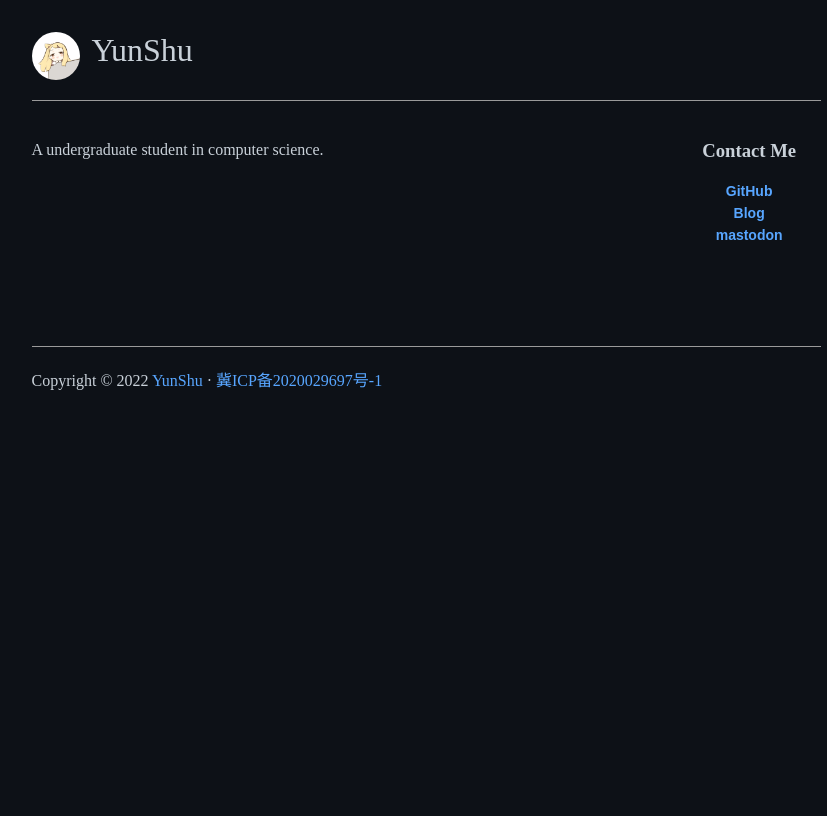
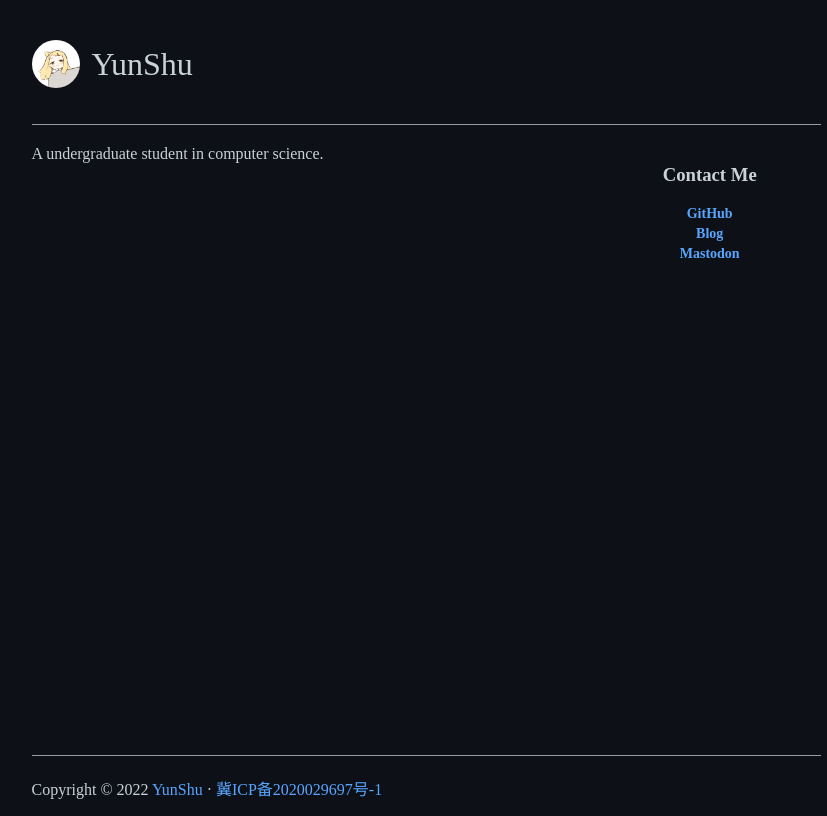
Before and after one commit to Selflocking/Profile, a React (Vite) app: page / in a window 1280 px wide. Shown: the whole page, without its empty margins (214-1041 px from the left). Built offline with nearby package versions, Linux system fonts and the light colour scheme.

Commit message:
feat: better profile page

```diff
--- a/src/App.css
+++ b/src/App.css
@@ -2,4 +2,14 @@
     max-width: 789px;
     min-width: 320px;
     margin: 0 auto;
+    /* padding: 0; */
+    display: flex;
+    flex-direction: column;
+    min-height: 100vh;
 }
+
+.SplitLine {
+    border-width: 1px 0 0 0;
+    /* border-color: aliceblue; */
+    margin: 20px 0;
+}
--- a/src/App.jsx
+++ b/src/App.jsx
@@ -5,13 +5,7 @@ import Content from './Content'
 
 const SplitLine = () => {
   return (
-    <hr
-      style={{
-        borderWidth: "1px 0 0 0",
-        // borderColor: "rgb(48 54 61)"
-        margin: "20px 0"
-      }}
-    />
+    <hr className="SplitLine" />
   )
 }
 
@@ -20,9 +14,9 @@ function App() {
   return (
     <div className="App">
       <Profile />
-      <SplitLine/>
+      <SplitLine />
       <Content />
-      <SplitLine/>
+      <SplitLine />
       <Footer />
     </div>
   )
--- /dev/null
+++ b/src/Content.css
@@ -0,0 +1,78 @@
+.Content {
+    display: flex;
+    flex-wrap: nowrap;
+    flex:1;
+    margin-bottom: 100px;
+    /* min-height: 50vh; */
+}
+
+/* .ContactMe {
+    min-width: 30vw;
+    display: flex;
+    flex-direction: column;
+    max-height: 100px;
+}
+*/
+
+.AboutMe {
+    min-width: 80%;
+    /* margin: 20px; */
+    margin-bottom: 100px;
+}
+
+.Buttons {
+    display: flex;
+    flex-direction: column;
+    align-items: center;
+}
+
+.Button {
+    width: 80%;
+    /* max-width: 64px;
+    max-height: 24px; */
+    /* display: block; */
+    text-align: center;
+    background-color: transparent;
+    border-width: 4px;
+    color: rgb(88 166 255);
+    margin: 2px;
+    font-size: 14px;
+    font-weight: 700;
+}
+
+.Button:hover {
+    background-color: rgb(48 54 61);
+    border-radius: 4px;
+}
+
+@media only screen and (max-width: 996px) {
+    .Content {
+        display: flex;
+        flex-direction: column;
+        flex-wrap: nowrap;
+        flex:1;
+        margin-bottom: 100px;
+        /* min-height: 50vh; */
+    }
+
+    .Buttons {
+        display: flex;
+        flex-direction: row;
+        /* flex-direction: column; */
+        align-items: center;
+    }
+
+    .Button {
+        /* width: 100%; */
+        /* max-width: 120px; */
+        /* max-height: 24px; */
+        min-width: 64px;
+        text-align: center;
+        background-color: transparent;
+        border-width: 0px;
+        color: rgb(88 166 255);
+        margin: 2px;
+        font-size: 14px;
+        font-weight: 700;
+    }
+}
--- a/src/Content.jsx
+++ b/src/Content.jsx
@@ -1,33 +1,32 @@
 import React from "react";
+import "./Content.css";
+
+const aboutMe = "A undergraduate student in computer science."
 
 function Button({ text, url }) {
 
     const handleClick = () => {
         if (url !== undefined) {
-            // window.location.href = link
             window.open(url)
         }
     }
 
     return (
-        <button
+        <div
             className="Button"
             onClick={handleClick}
         >
             {text}
-        </button>
+        </div>
     )
 }
 
 function AboutMe() {
     return (
         <section
-            style={{
-                minWidth: "85%",
-                marginTop: "20px"
-            }}
+            className="AboutMe"
         >
-            A undergraduate student in computer science.
+            {aboutMe}
         </section>
     )
 }
@@ -35,16 +34,14 @@ function AboutMe() {
 function ContactMe() {
     return (
         <section
-            style={{
-                display: "grid"
-            }}
+            className="ContactMe"
         >
             <h3>Contact Me</h3>
-            <Button text="GitHub" url="https://github.com/Selflocking" />
-            <Button text="Blog" url="https://blog.yunshu.site" />
-            {/* <Button text="Email" url="im@yunshu.site" />
-            <Button text="QQ" url="2859976342" /> */}
-            <Button text="mastodon" url="https://o3o.ca/@YunShu" />
+            <div className="Buttons">
+                <Button text="GitHub" url="https://github.com/Selflocking" />
+                <Button text="Blog" url="https://blog.yunshu.site" />
+                <Button text="Mastodon" url="https://o3o.ca/@YunShu" />
+            </div>
         </section>
     )
 }
@@ -52,10 +49,7 @@ function ContactMe() {
 function Content() {
     return (
         <div
-            style={{
-                display: "flex",
-                marginBottom: "100px"
-            }}
+            className="Content"
         >
             <AboutMe />
             <ContactMe />
--- /dev/null
+++ b/src/Footer.css
@@ -0,0 +1,4 @@
+.Footer {
+    height: 32px;
+    position: relative;
+}
--- a/src/Footer.jsx
+++ b/src/Footer.jsx
@@ -1,10 +1,9 @@
 import React from "react"
-
-
+import "./Footer.css"
 
 function Footer() {
     return (
-        <footer>
+        <footer className="Footer">
             {"Copyright © 2022 "}
             <a href='/'>YunShu</a>
             {" · "}
--- /dev/null
+++ b/src/Profile.css
@@ -0,0 +1,21 @@
+.Profile {
+    height: 64px;
+    margin-top: 32px;
+    font-size: 2rem;
+    display: flex;
+}
+
+.AvatarContainer{
+    text-align: center;
+}
+
+.Avatar {
+    border-radius: 24px;
+    display: inline;
+    vertical-align: middle;
+}
+
+.Nickname {
+    vertical-align: middle;
+    margin-left: 12px;
+}
--- a/src/Profile.jsx
+++ b/src/Profile.jsx
@@ -1,16 +1,13 @@
 import React from "react"
-
-const style = {
-    marginTop: "32px",
-    fontSize: "2rem",
-    display: "flex"
-}
+import "./Profile.css"
 
 function Profile() {
     return (
-        <div style={style}>
-            <img alt="avatar" src="avatar.png" width="48px" height="48px" style={{ borderRadius: "32px", verticalAlign: "sub", marginRight: "12px" }}></img>
-            <span>YunShu</span>
+        <div className="Profile">
+            <div className="AvatarContainer">
+                <img className="Avatar" alt="avatar" src="avatar.png" width="48px" height="48px"></img>
+                <span className="Nickname">YunShu</span>
+            </div>
         </div>
     )
 }
--- a/src/index.css
+++ b/src/index.css
@@ -2,6 +2,8 @@
   background-color: rgb(13 17 23);
   color: rgb(201 209 217);
   font-size: 16px;
+  /* margin:0;
+  padding: 0; */
 }
 
 
@@ -9,17 +11,3 @@ a {
   color:rgb(88 166 255);
   text-decoration: none;
 }
-
-.Button {
-  background-color: transparent;
-  border-width: 0px;
-  color: rgb(88 166 255);
-  margin: 2px;
-  font-size: 14px;
-  font-weight: 700;
-}
-
-.Button:hover {
-  background-color: rgb(48 54 61);
-  border-radius: 4px;
-}
```
Also changed, not shown: public/img/avatar.png (added).
